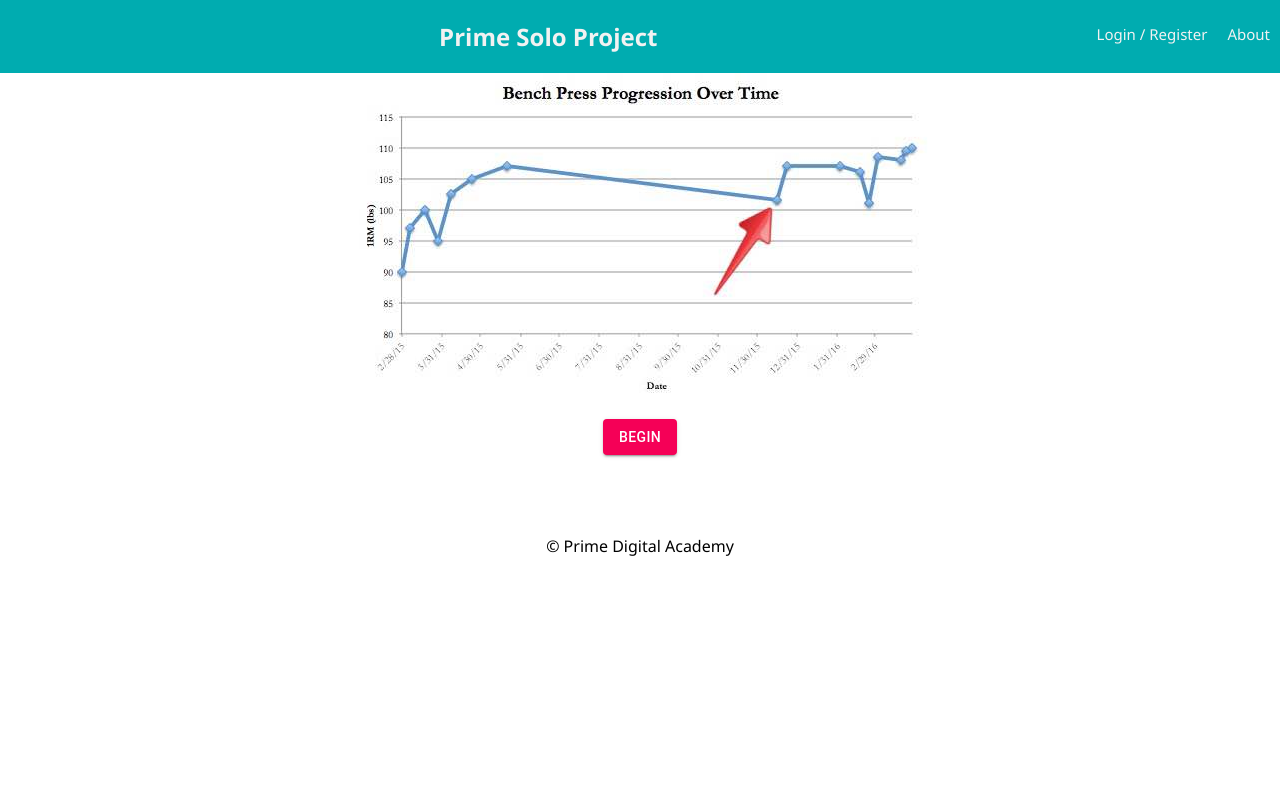
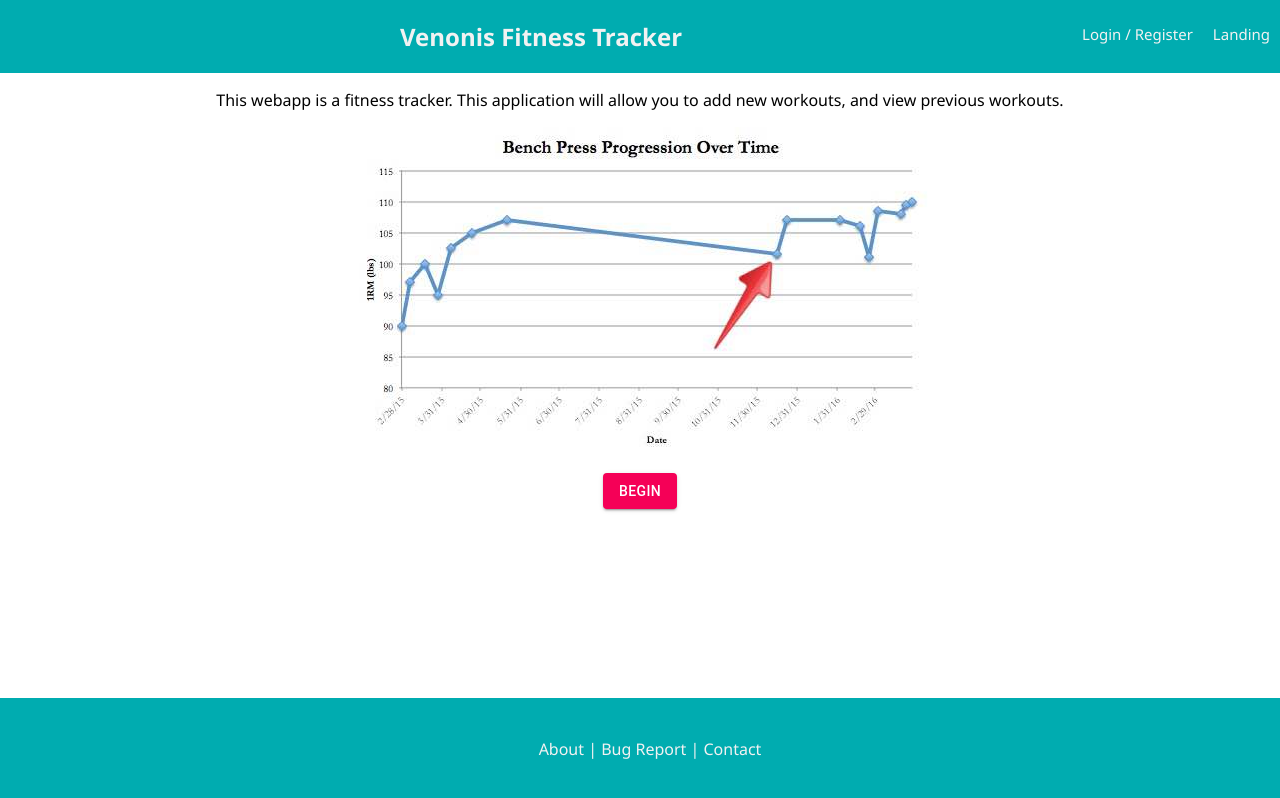
Before and after one commit to jaredl101/Venonis-Fitness-Tracker, a React (Create React App) app: page /#/landing in a window 1280 px wide. Built offline with nearby package versions, Linux system fonts and the light colour scheme; no server answers.

Commit message:
Added landing page, updated user->Home page.

```diff
--- a/package.json
+++ b/package.json
@@ -17,6 +17,7 @@
     "react": "^16.8.6",
     "react-dom": "^16.8.6",
     "react-redux": "^7.1.1",
+    "react-router": "^5.2.0",
     "react-router-dom": "^5.0.0",
     "react-scripts": "^3.4.0",
     "redux": "^4.0.1",
--- a/src/components/App/App.js
+++ b/src/components/App/App.js
@@ -14,7 +14,7 @@ import Footer from '../Footer/Footer';
 import ProtectedRoute from '../ProtectedRoute/ProtectedRoute'
 
 import Landing from '../Landing/Landing';
-import UserPage from '../UserPage/UserPage';
+import Home from '../Home/Home';
 import InfoPage from '../InfoPage/InfoPage';
 
 import './App.css';
@@ -46,7 +46,7 @@ class App extends Component {
             <ProtectedRoute
               exact
               path="/home"
-              component={UserPage}
+              component={Home}
             />
             {/* This works the same as the other protected route, except that if the user is logged in,
             they will see the info page instead. */}
--- a/src/components/Footer/Footer.css
+++ b/src/components/Footer/Footer.css
@@ -1,3 +1,9 @@
 footer {
-    margin-top: 80px;
+    /* margin-top: 100px;  */
+    padding: 24px 10px;
+    width: 100%;
+    color: #f2f2f2;
+    background-color: #00acb0;
+    position: fixed;
+    bottom: 0;
 }
--- a/src/components/Footer/Footer.js
+++ b/src/components/Footer/Footer.js
@@ -8,7 +8,8 @@ import './Footer.css'
 
 const Footer = () => (
   <footer>
-    &copy; Prime Digital Academy
+    {/* <h1 className="copy">&copy; Prime Digital Academy</h1> */}
+    <p>About | Bug Report | Contact</p>
   </footer>
 );
 
--- /dev/null
+++ b/src/components/Home/Home.js
@@ -0,0 +1,52 @@
+import React, { Component } from 'react';
+import { connect } from 'react-redux';
+import LogOutButton from '../LogOutButton/LogOutButton';
+import { Button } from '@material-ui/core';
+import { Link } from 'react-router-dom';
+
+
+
+// this could also be written with destructuring parameters as:
+// const UserPage = ({ user }) => (
+// and then instead of `props.user.username` you could use `user.username`
+class Home extends Component {
+  render() {
+    return (
+      <div>
+        <p id="welcome">
+          Welcome, {this.props.user.first_name}, it's been x days since your last logged workout!
+    </p>
+        <div className="addNewWorkout">
+        <h1>Add a new workout below:</h1>
+        <br />
+        <Link to="/add">
+        <Button variant="contained" color="primary" size="small">Add new Workout</Button>
+          </Link>
+        <br />
+        </div>
+        <div className="workout">
+          <h1>View all previous workouts:</h1>
+          <br />
+          <Link to="/workout">
+          <Button variant="contained" color="secondary" size="small">View Previous Workouts</Button>
+          </Link>
+          <br />
+          <br />
+        </div>
+        <LogOutButton className="log-in" />
+      </div>
+    )
+  }
+}
+
+
+
+// Instead of taking everything from state, we just want the user info.
+// if you wanted you could write this code like this:
+// const mapStateToProps = ({user}) => ({ user });
+const mapStateToProps = state => ({
+  user: state.user,
+});
+
+// this allows us to use <App /> in index.js
+export default connect(mapStateToProps)(Home);
--- a/src/components/Landing/Landing.js
+++ b/src/components/Landing/Landing.js
@@ -1,4 +1,5 @@
 import React, { Component } from 'react';
+import { withRouter} from "react-router";
 import { Button } from '@material-ui/core';
 
 // This is one of our simplest components
@@ -7,16 +8,19 @@ import { Button } from '@material-ui/core';
 // or even care what the redux state is, so it doesn't need 'connect()'
 
 class Landing extends Component {
+
+  begin = () => { this.props.history.push('/home')}
   render() {
     return (
       <div>
+        <p>This webapp is a fitness tracker. This application will allow you to add new workouts, and view previous workouts.</p>
         <img src='images/bench.jpeg' alt='Example'></img>
         <br />
-        <Button variant="contained" color="secondary" size="medium" type="submit">Begin</Button>
+        <Button variant="contained" color="secondary" size="medium" type="submit" onClick={this.begin}>Begin</Button>
       </div>
     )
   }
 }
 
 
-export default Landing;
+export default withRouter(Landing);
--- a/src/components/Nav/Nav.js
+++ b/src/components/Nav/Nav.js
@@ -7,7 +7,7 @@ import './Nav.css';
 const Nav = (props) => (
   <div className="nav">
     <Link to="/home">
-      <h2 className="nav-title">Prime Solo Project</h2>
+      <h2 className="nav-title">Venonis Fitness Tracker</h2>
     </Link>
     <div className="nav-right">
       <Link className="nav-link" to="/home">
@@ -26,8 +26,8 @@ const Nav = (props) => (
         </>
       )}
       {/* Always show this link since the about page is not protected */}
-      <Link className="nav-link" to="/about">
-        About
+      <Link className="nav-link" to="/landing">
+        Landing
       </Link>
     </div>
   </div>
--- a/src/components/UserPage/UserPage.js
+++ /dev/null
@@ -1,27 +0,0 @@
-import React from 'react';
-import { connect } from 'react-redux';
-import LogOutButton from '../LogOutButton/LogOutButton';
-
-// this could also be written with destructuring parameters as:
-// const UserPage = ({ user }) => (
-// and then instead of `props.user.username` you could use `user.username`
-const UserPage = (props) => (
-  <div>
-    <h1 id="welcome">
-      Welcome, { props.user.username }!
-    </h1>
-    <p>Your ID is: {props.user.id}</p>
-    <p>Your first name is: {props.user.first_name}</p>
-    <LogOutButton className="log-in" />
-  </div>
-);
-
-// Instead of taking everything from state, we just want the user info.
-// if you wanted you could write this code like this:
-// const mapStateToProps = ({user}) => ({ user });
-const mapStateToProps = state => ({
-  user: state.user,
-});
-
-// this allows us to use <App /> in index.js
-export default connect(mapStateToProps)(UserPage);
```
